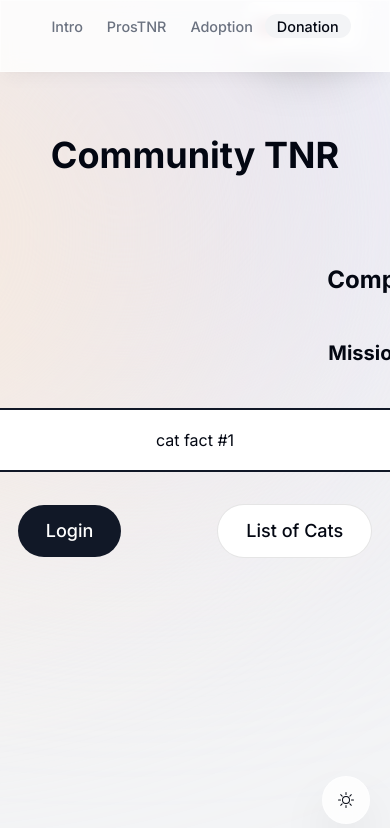
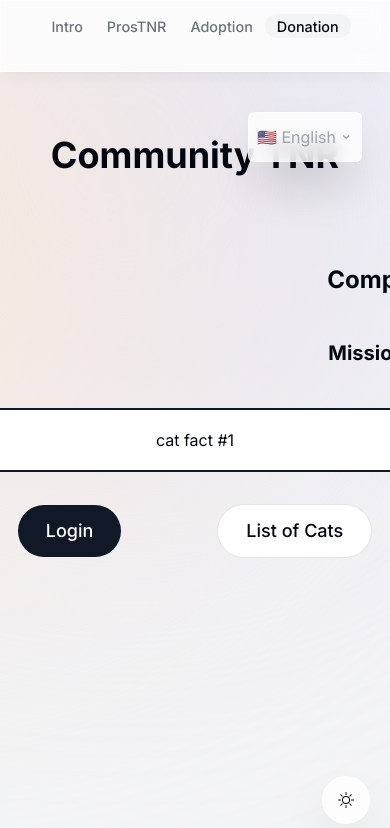
Before and after one commit to jhchang/tnr-v2, a Next.js app: page /en in a window 390 px wide. Shown: the top 828 px of the page. Built offline with nearby package versions, Linux system fonts and the light colour scheme.

Commit message:
made locale switcher absolute position so it doesn't scroll and added inline custom breakpoint so it header doesn't cover it on small screens

```diff
--- a/src/components/LocaleSwitcher.tsx
+++ b/src/components/LocaleSwitcher.tsx
@@ -1,16 +1,13 @@
-'use client';
-
 import { useLocale, useTranslations } from 'next-intl';
 import { routing } from '@/i18n/routing';
 import LocaleSwitcherSelect from './LocaleSwitcherSelect';
-import { motion } from 'framer-motion';
 
 export default function LocaleSwitcher() {
   const t = useTranslations('LocaleSwitcher');
   const locale = useLocale();
 
   return (
-    <motion.div className='fixed top-[0.15rem] right-7 bg-white bg-opacity-80 backdrop-blur-[0.5rem] border border-white border-opacity-40 shadow-2xl rounded-md flex items-center justify-center sm:top-6 hover:scale-[1.15] active:scale-105 transition-all dark:bg-gray-950'>
+    <div className='absolute top-[80] right-7 bg-white bg-opacity-80 backdrop-blur-[0.5rem] border border-white border-opacity-40 shadow-2xl rounded-md flex items-center justify-center [@media(min-width:890px)]:top-6 hover:scale-[1.15] active:scale-105 transition-all dark:bg-gray-950'>
       <LocaleSwitcherSelect defaultValue={locale} label={t('label')}>
         {routing.locales.map((cur) => (
           <option key={cur} value={cur}>
@@ -18,6 +15,6 @@ export default function LocaleSwitcher() {
           </option>
         ))}
       </LocaleSwitcherSelect>
-    </motion.div>
+    </div>
   );
 }
```
